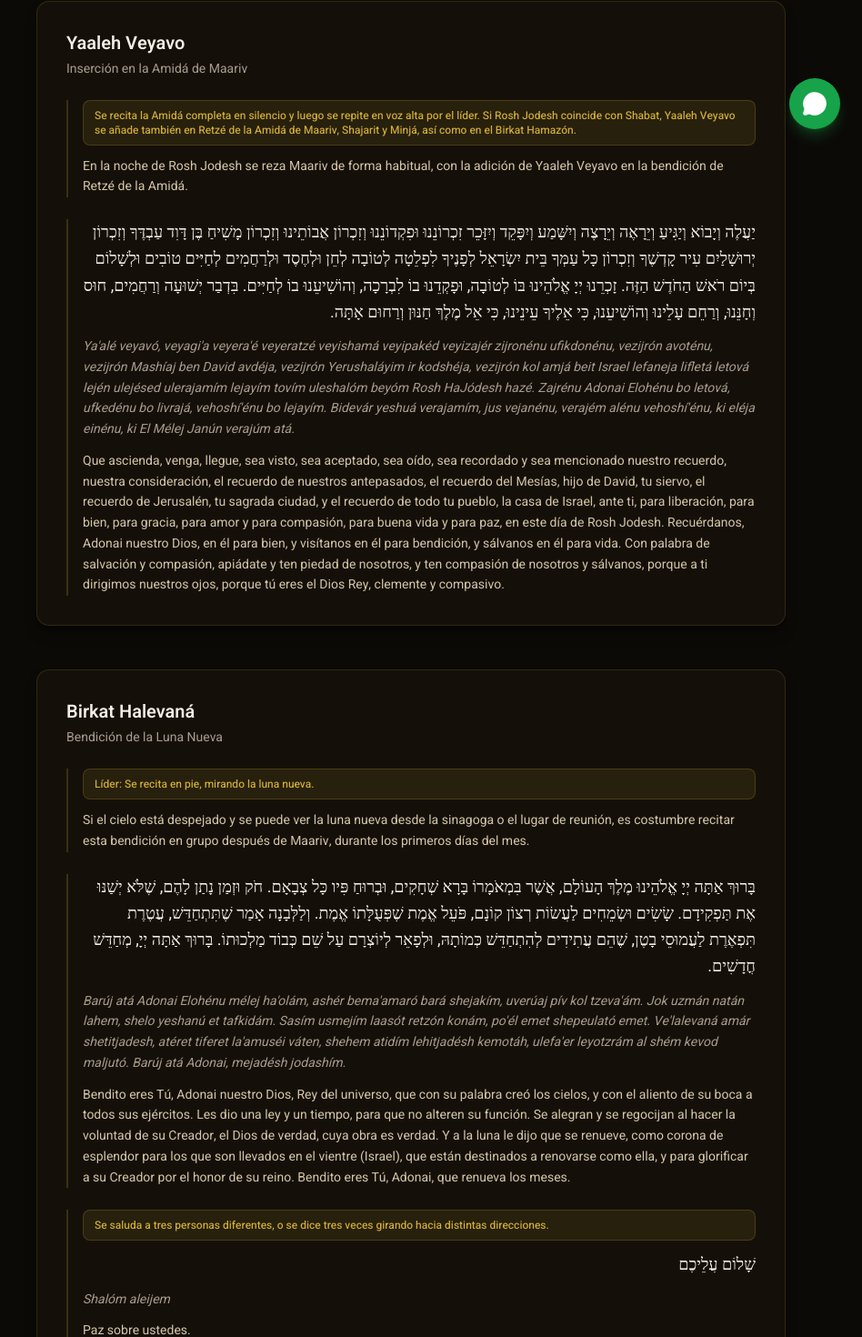
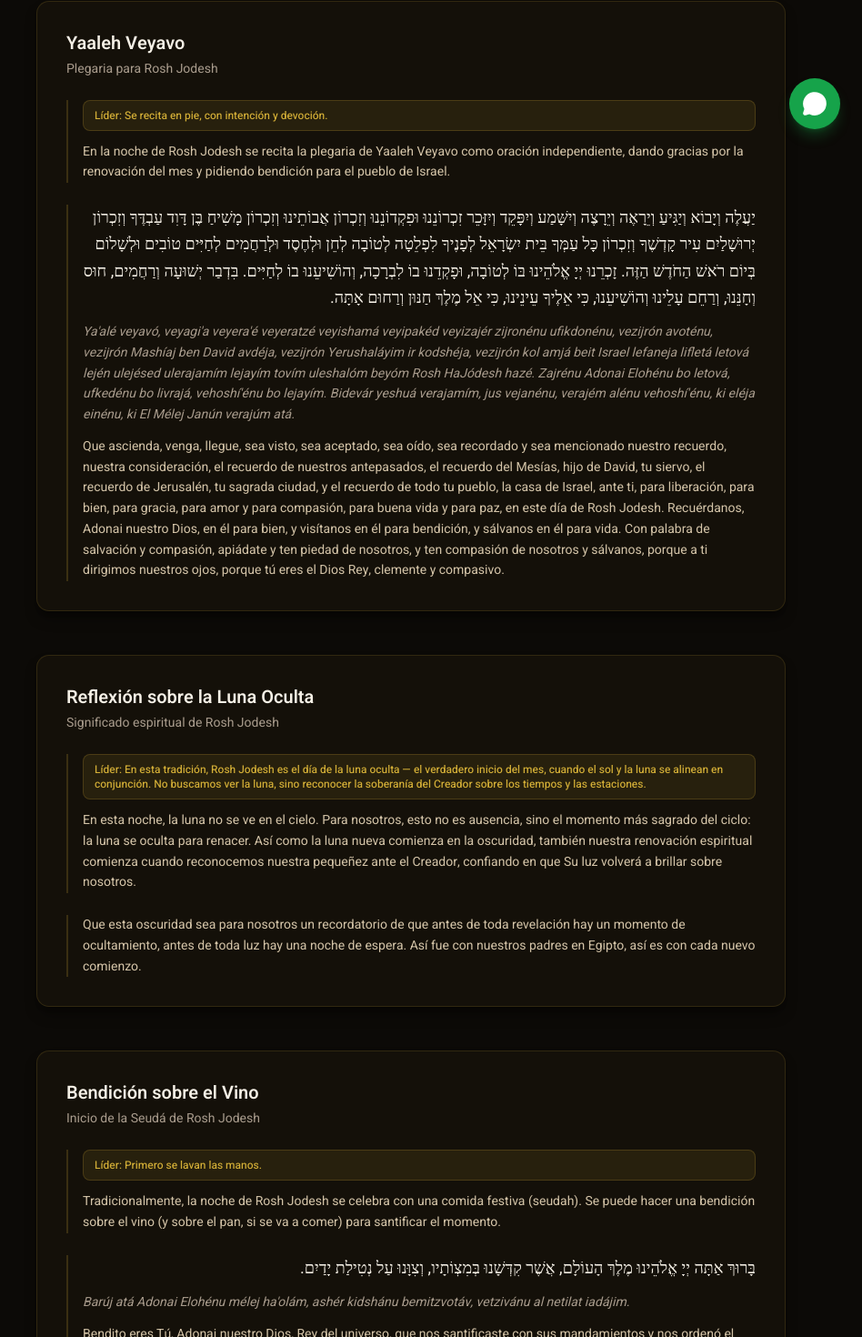
Before and after one commit to wprogramador/beneyisrael, a Next.js app: page /siddur/rosh-jodesh in a window 1280 px wide. Shown: the part 634-2104 px from the top of the page at 91% size, without its empty margins (332-1280 px from the left). Built offline with nearby package versions, Linux system fonts and the light colour scheme; a web font is replaced by a local one.

Commit message:
fix rosh

```diff
--- a/src/data/rosh-jodesh.ts
+++ b/src/data/rosh-jodesh.ts
@@ -22,20 +22,20 @@ export const seccionesRoshJodesh: SeccionSiddur[] = [
         hebreo: ``,
         fonetica: ``,
         espanol: `Bendito sea el Santo, bendito sea. Damos la bienvenida a este nuevo mes, tiempo de renovación y esperanza. Como está escrito: "Este mes será para ustedes el principio de los meses; será el primero de los meses del año" (Éxodo 12:2).`,
-        nota: `Líder: En esta noche, al contemplar la luna nueva, recordamos que así como ella se renueva, también nosotros tenemos la oportunidad de renovar nuestro espíritu. Que este Rosh Jodesh sea para nosotros un momento de reflexión, de comunidad y de cercanía con el Creador.`,
+        nota: `Líder: En esta noche de Rosh Jodesh, la luna se oculta para renacer. Así como ella desaparece del cielo para iniciar un nuevo ciclo, nosotros también tenemos la oportunidad de renovar nuestro espíritu en esta oscuridad que precede a la luz. Que este Rosh Jodesh sea para nosotros un momento de reflexión, de comunidad y de cercanía con el Creador.`,
       },
     ],
   },
   {
     id: `yaaleh-veyavo`,
     titulo: `Yaaleh Veyavo`,
-    subtitulo: `Inserción en la Amidá de Maariv`,
+    subtitulo: `Plegaria para Rosh Jodesh`,
     bloques: [
       {
         hebreo: ``,
         fonetica: ``,
-        espanol: `En la noche de Rosh Jodesh se reza Maariv de forma habitual, con la adición de Yaaleh Veyavo en la bendición de Retzé de la Amidá.`,
-        nota: `Se recita la Amidá completa en silencio y luego se repite en voz alta por el líder. Si Rosh Jodesh coincide con Shabat, Yaaleh Veyavo se añade también en Retzé de la Amidá de Maariv, Shajarit y Minjá, así como en el Birkat Hamazón.`,
+        espanol: `En la noche de Rosh Jodesh se recita la plegaria de Yaaleh Veyavo como oración independiente, dando gracias por la renovación del mes y pidiendo bendición para el pueblo de Israel.`,
+        nota: `Líder: Se recita en pie, con intención y devoción.`,
       },
       {
         hebreo: `יַעֲלֶה וְיָבוֹא וְיַגִּיעַ וְיֵרָאֶה וְיֵרָצֶה וְיִשָּׁמַע וְיִפָּקֵד וְיִזָּכֵר זִכְרוֹנֵנוּ וּפִקְדוֹנֵנוּ וְזִכְרוֹן אֲבוֹתֵינוּ וְזִכְרוֹן מָשִׁיחַ בֶּן דָּוִד עַבְדֶּךָ וְזִכְרוֹן יְרוּשָׁלַיִם עִיר קָדְשֶׁךָ וְזִכְרוֹן כָּל עַמְּךָ בֵּית יִשְׂרָאֵל לְפָנֶיךָ לִפְלֵטָה לְטוֹבָה לְחֵן וּלְחֶסֶד וּלְרַחֲמִים לְחַיִּים טוֹבִים וּלְשָׁלוֹם בְּיוֹם רֹאשׁ הַחֹדֶשׁ הַזֶּה. זָכְרֵנוּ יְיָ אֱלֹהֵינוּ בּוֹ לְטוֹבָה, וּפָקְדֵנוּ בוֹ לִבְרָכָה, וְהוֹשִׁיעֵנוּ בוֹ לְחַיִּים. בִּדְבַר יְשׁוּעָה וְרַחֲמִים, חוּס וְחָנֵּנוּ, וְרַחֵם עָלֵינוּ וְהוֹשִׁיעֵנוּ, כִּי אֵלֶיךָ עֵינֵינוּ, כִּי אֵל מֶלֶךְ חַנּוּן וְרַחוּם אָתָּה.`,
@@ -45,31 +45,20 @@ export const seccionesRoshJodesh: SeccionSiddur[] = [
     ],
   },
   {
-    id: `birkat-halevana`,
-    titulo: `Birkat Halevaná`,
-    subtitulo: `Bendición de la Luna Nueva`,
+    id: `luna-oculta`,
+    titulo: `Reflexión sobre la Luna Oculta`,
+    subtitulo: `Significado espiritual de Rosh Jodesh`,
     bloques: [
       {
         hebreo: ``,
         fonetica: ``,
-        espanol: `Si el cielo está despejado y se puede ver la luna nueva desde la sinagoga o el lugar de reunión, es costumbre recitar esta bendición en grupo después de Maariv, durante los primeros días del mes.`,
-        nota: `Líder: Se recita en pie, mirando la luna nueva.`,
+        espanol: `En esta noche, la luna no se ve en el cielo. Para nosotros, esto no es ausencia, sino el momento más sagrado del ciclo: la luna se oculta para renacer. Así como la luna nueva comienza en la oscuridad, también nuestra renovación espiritual comienza cuando reconocemos nuestra pequeñez ante el Creador, confiando en que Su luz volverá a brillar sobre nosotros.`,
+        nota: `Líder: En esta tradición, Rosh Jodesh es el día de la luna oculta — el verdadero inicio del mes, cuando el sol y la luna se alinean en conjunción. No buscamos ver la luna, sino reconocer la soberanía del Creador sobre los tiempos y las estaciones.`,
       },
       {
-        hebreo: `בָּרוּךְ אַתָּה יְיָ אֱלֹהֵינוּ מֶלֶךְ הָעוֹלָם, אֲשֶׁר בִּמְאֹמָרוֹ בָּרָא שְׁחָקִים, וּבְרוּחַ פִּיו כָּל צְבָאָם. חֹק וּזְמַן נָתַן לָהֶם, שֶׁלֹּא יְשַׁנּוּ אֶת תַּפְקִידָם. שָׂשִׂים וּשְׂמֵחִים לַעֲשׂוֹת רְצוֹן קוֹנָם, פֹּעֵל אֱמֶת שֶׁפְּעֻלָּתוֹ אֱמֶת. וְלַלְּבָנָה אָמַר שֶׁתִּתְחַדֵּשׁ, עֲטֶרֶת תִּפְאֶרֶת לַעֲמוּסֵי בָטֶן, שֶׁהֵם עֲתִידִים לְהִתְחַדֵּשׁ כְּמוֹתָהּ, וּלְפָאֵר לְיוֹצְרָם עַל שֵׁם כְּבוֹד מַלְכוּתוֹ. בָּרוּךְ אַתָּה יְיָ, מְחַדֵּשׁ חֳדָשִׁים.`,
-        fonetica: `Barúj atá Adonai Elohénu mélej ha'olám, ashér bema'amaró bará shejakím, uverúaj pív kol tzeva'ám. Jok uzmán natán lahem, shelo yeshanú et tafkidám. Sasím usmejím laasót retzón konám, po'él emet shepeulató emet. Ve'lalevaná amár shetitjadesh, atéret tiferet la'amuséi váten, shehem atidím lehitjadésh kemotáh, ulefa'er leyotzrám al shém kevod maljutó. Barúj atá Adonai, mejadésh jodashím.`,
-        espanol: `Bendito eres Tú, Adonai nuestro Dios, Rey del universo, que con su palabra creó los cielos, y con el aliento de su boca a todos sus ejércitos. Les dio una ley y un tiempo, para que no alteren su función. Se alegran y se regocijan al hacer la voluntad de su Creador, el Dios de verdad, cuya obra es verdad. Y a la luna le dijo que se renueve, como corona de esplendor para los que son llevados en el vientre (Israel), que están destinados a renovarse como ella, y para glorificar a su Creador por el honor de su reino. Bendito eres Tú, Adonai, que renueva los meses.`,
-      },
-      {
-        hebreo: `שָׁלוֹם עֲלֵיכֶם`,
-        fonetica: `Shalóm aleijem`,
-        espanol: `Paz sobre ustedes.`,
-        nota: `Se saluda a tres personas diferentes, o se dice tres veces girando hacia distintas direcciones.`,
-      },
-      {
-        hebreo: `סִימָן טוֹב וּמַזָּל טוֹב יְהֵא לָנוּ וּלְכָל יִשְׂרָאֵל.`,
-        fonetica: `Simán tov umazál tov yehé lanu ulejol Israel.`,
-        espanol: `Buen augurio y buena suerte tengamos nosotros y todo Israel.`,
+        hebreo: ``,
+        fonetica: ``,
+        espanol: `Que esta oscuridad sea para nosotros un recordatorio de que antes de toda revelación hay un momento de ocultamiento, antes de toda luz hay una noche de espera. Así fue con nuestros padres en Egipto, así es con cada nuevo comienzo.`,
       },
     ],
   },
@@ -117,7 +106,7 @@ export const seccionesRoshJodesh: SeccionSiddur[] = [
       {
         hebreo: ``,
         fonetica: ``,
-        espanol: `Que sea tu voluntad, Adonai nuestro Dios y Dios de nuestros antepasados, que nos concedas un mes de bendición, de alegría y de paz. Que este nuevo mes sea para nosotros un tiempo de renovación espiritual, de crecimiento y de cercanía a ti. Bendice a nuestra comunidad, a la casa de Israel y al mundo entero con tu luz y tu misericordia. Como la luna se renueva cada mes, renueva también nuestros corazones para servirte con alegría.`,
+        espanol: `Que sea tu voluntad, Adonai nuestro Dios y Dios de nuestros antepasados, que nos concedas un mes de bendición, de alegría y de paz. Que este nuevo mes sea para nosotros un tiempo de renovación espiritual, de crecimiento y de cercanía a ti. Bendice a nuestra comunidad, a la casa de Israel y al mundo entero con tu luz y tu misericordia. Como la luna se renueva cada mes en su ocultamiento, renueva también nuestros corazones para servirte con alegría.`,
       },
     ],
   },
@@ -131,6 +120,17 @@ export const seccionesRoshJodesh: SeccionSiddur[] = [
         fonetica: ``,
         espanol: `Que este mes nuevo nos traiga paz, salud y crecimiento espiritual. Que merezcamos ver la realización de la promesa: "La luna será avergonzada y el sol confundido, porque Adonai de los ejércitos reinará en el monte de Sion y en Jerusalén" (Isaías 24:23).`,
         nota: `Líder`,
+      },
+      {
+        hebreo: `שָׁלוֹם עֲלֵיכֶם`,
+        fonetica: `Shalóm aleijem`,
+        espanol: `Paz sobre ustedes.`,
+        nota: `Se saluda a tres personas diferentes, o se dice tres veces.`,
+      },
+      {
+        hebreo: `סִימָן טוֹב וּמַזָּל טוֹב יְהֵא לָנוּ וּלְכָל יִשְׂרָאֵל.`,
+        fonetica: `Simán tov umazál tov yehé lanu ulejol Israel.`,
+        espanol: `Buen augurio y buena suerte tengamos nosotros y todo Israel.`,
       },
       {
         hebreo: `חֹדֶשׁ טוֹב`,
@@ -149,7 +149,7 @@ export const seccionesRoshJodesh: SeccionSiddur[] = [
         hebreo: ``,
         fonetica: ``,
         espanol: `Los siguientes elementos pertenecen al servicio de Shajarit (oración de la mañana) del día de Rosh Jodesh. Se incluyen aquí como referencia para quienes deseen preparar también el servicio matutino.`,
-        nota: `En Rosh Jodesh se recita el Hallel parcial, que consiste en los Salmos 113-118, omitiendo ciertas secciones. Se recita después de la Amidá de Shajarit.`,
+        nota: `En Rosh Jodesh se recita el Hallel parcial, que consiste en los Salmos 113-118, omitiendo ciertas secciones. Se recita durante el servicio de Shajarit.`,
       },
       {
         hebreo: `בָּרוּךְ אַתָּה יְיָ אֱלֹהֵינוּ מֶלֶךְ הָעוֹלָם, אֲשֶׁר קִדְּשָׁנוּ בְּמִצְוֹתָיו, וְצִוָּנוּ לִקְרֹא אֶת הַהַלֵּל.`,
```
